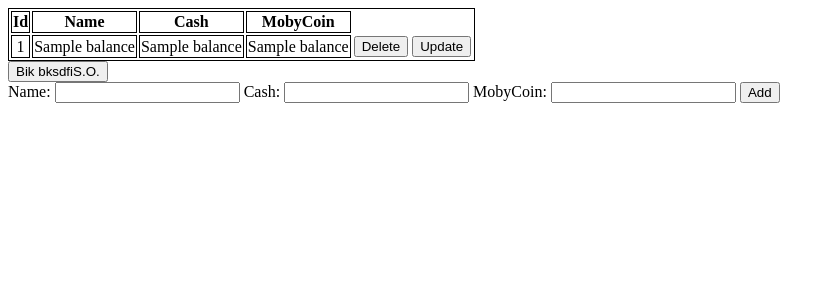
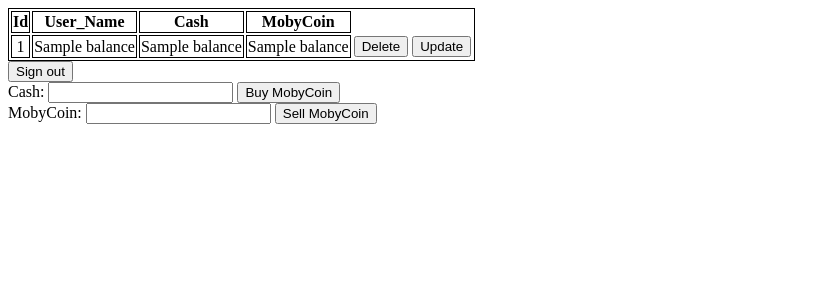
Before and after one commit to itucsdb1925/itucsdb1925, a Flask app: page /signedin in a window 1280 px wide. Shown: the top 300 px of the page, without its empty margins (0-835 px from the left). Run offline with Flask 2, Linux system fonts and the light colour scheme; a user stored in the database is signed in; a database or web service that is not in the repository returns one stand-in record (values such as "Sample title"); parts of the project's set-up code (start-up, migrations or seed data) failed here and were passed over; some libraries are stand-ins or nearby versions.

Commit message:
cash and mobycoin transfers

```diff
--- a/balance.py
+++ b/balance.py
@@ -4,8 +4,8 @@
 from flask_login import UserMixin
 
 class Balance:
-  def __init__(self, Id, Name, Cash=0, MobyCoin=0):
+  def __init__(self, Id,User_name, Cash=0, MobyCoin=0):
     self.id = Id
-    self.name = Name
+    self.user_name = User_name
     self.cash = Cash
     self.mobyCoin = MobyCoin
--- a/database.py
+++ b/database.py
@@ -10,7 +10,7 @@
   def create_user(self):
     with dbapi2.connect(self.connection_string) as connection:
       cursor = connection.cursor()
-      sql_command="CREATE TABLE IF NOT EXISTS USERS (USER_NAME VARCHAR(100) PRIMARY KEY, PASSWORD VARCHAR(1000))"
+      sql_command="CREATE TABLE IF NOT EXISTS USERS (USER_NAME VARCHAR(100) PRIMARY KEY, PASSWORD VARCHAR(100))"
       cursor.execute(sql_command)
       connection.commit()
       cursor.close()
@@ -36,16 +36,16 @@
   def create_balance(self):
     with dbapi2.connect(self.connection_string) as connection:
       cursor = connection.cursor()
-      sql_command="CREATE TABLE IF NOT EXISTS BALANCE (ID SERIAL PRIMARY KEY, NAME VARCHAR(100), CASH FLOAT, MOBYCOIN FLOAT)"
+      sql_command="CREATE TABLE IF NOT EXISTS BALANCE (ID SERIAL PRIMARY KEY, USER_NAME VARCHAR(100) REFERENCES USERS(USER_NAME),CASH FLOAT, MOBYCOIN FLOAT)"
       cursor.execute(sql_command)
       connection.commit()
       cursor.close()
-  def get_balance(self,balance_id):
+  def get_balance(self,user_name):
     balance_data = []
     with dbapi2.connect(self.connection_string) as connection:
       cursor = connection.cursor()
-      sql_command="SELECT * FROM BALANCE WHERE(ID = %(id)s)"
-      cursor.execute(sql_command,{'id':balance_id})
+      sql_command="SELECT * FROM BALANCE WHERE(USER_NAME = %(user_name)s)"
+      cursor.execute(sql_command,{'user_name':user_name})
       balance_data = cursor.fetchone()
       connection.commit()
       cursor.close()
@@ -53,8 +53,8 @@
   def add_balance(self,balance):
     with dbapi2.connect(self.connection_string) as connection:
       cursor = connection.cursor()
-      sql_command="INSERT INTO BALANCE (NAME,CASH,MOBYCOIN) VALUES (%(name)s, %(cash)s, %(mobycoin)s)"
-      cursor.execute(sql_command,{'name':balance.name,'cash':balance.cash,'mobycoin':balance.mobyCoin})
+      sql_command="INSERT INTO BALANCE (USER_NAME,CASH,MOBYCOIN) VALUES ( %(user_name)s, %(cash)s, %(mobycoin)s)"
+      cursor.execute(sql_command,{'user_name':balance.user_name,'cash':balance.cash,'mobycoin':balance.mobyCoin})
       connection.commit()
       cursor.close()
   def delete_balance(self,balance_id):
@@ -67,7 +67,21 @@
   def update_balance(self,balance):
     with dbapi2.connect(self.connection_string) as connection:
       cursor = connection.cursor()
-      sql_command="UPDATE BALANCE SET NAME=%(name)s,CASH = %(cash)s,MOBYCOIN = %(mobycoin)s WHERE (ID = %(id)s)"
-      cursor.execute(sql_command,{'name':balance.name,'cash':balance.cash,'mobycoin':balance.mobyCoin,'id':balance.id})
+      sql_command="UPDATE BALANCE SET CASH = %(cash)s,MOBYCOIN = %(mobycoin)s WHERE (ID = %(id)s)"
+      cursor.execute(sql_command,{'cash':balance.cash,'mobycoin':balance.mobyCoin,'id':balance.id})
       connection.commit()
       cursor.close()
+  def buy_mobycoin(self,balance,cash):
+    if(cash>balance.cash):
+      return False
+    added_coin = cash / 10
+    balance.mobyCoin += added_coin
+    balance.cash -= cash
+    self.update_balance(balance)
+  def sell_mobycoin(self,balance,mobycoin):
+    if(mobycoin>balance.mobyCoin):
+      return False
+    added_cash = mobycoin*10
+    balance.mobyCoin -= mobycoin
+    balance.cash += added_cash
+    self.update_balance(balance)
--- a/templates/index.html
+++ b/templates/index.html
@@ -8,14 +8,14 @@
     <table style="border: 1px solid black;align-content: center;">
       <tr style="border: 1px solid black;">
         <th style="border: 1px solid black;">Id</th>
-        <th style="border: 1px solid black;">Name</th>
+        <th style="border: 1px solid black;">User_Name</th>
         <th style="border: 1px solid black;">Cash</th>
         <th style="border: 1px solid black;">MobyCoin</th>
       </tr>
       {% for item in balance %}
       <tr style="border: 1px solid black;">
         <td style="border: 1px solid black;text-align: center;">{{item.id}}</td>
-        <td style="border: 1px solid black;text-align: center;">{{item.name}}</td>
+        <td style="border: 1px solid black;text-align: center;">{{item.user_name}}</td>
         <td style="border: 1px solid black;text-align: center;">{{item.cash}}</td>
         <td style="border: 1px solid black;text-align: center;">{{item.mobyCoin}}</td>
         <td>
@@ -35,16 +35,22 @@
       {% endfor %}
     </table>
     <form action="/signout" method="post">
-            <button type="submit" >Bik bksdfiS.O.</button>
+      <button type="submit" >Sign out</button>
+    </form>
+    <!--<form action="/signedin" method="post" style="margin-bottom: 30px">
+      Name: <input type="text" name="Name" required>
+      Cash: <input type="text" name="Cash" required>
+      MobyCoin: <input type="text" name="MobyCoin" required>
+      <input type="submit" value="Add">
+    </form>-->
+    <form action="/signedin" method="post">
+      Cash: <input type="text" name="Cash" required>
+      <input type="submit" value="Buy MobyCoin">
     </form>
     <form action="/signedin" method="post">
-    Name: <input type="text" name="Name" required>
-    Cash: <input type="text" name="Cash" required>
-    MobyCoin: <input type="text" name="MobyCoin" required>
-    <input type="submit" value="Add">
+      MobyCoin: <input type="text" name="MobyCoin" required>
+      <input type="submit" value="Sell MobyCoin">
     </form>
-    {% if num[0] and num[1] %}{{num[0]+num[1]}}{% endif %}
-    <p>
   </body>
 </html>
 {% endblock %}
--- a/templates/update.html
+++ b/templates/update.html
@@ -7,7 +7,6 @@
   <body>
     <form action="/update" method="post">
     <input type="hidden" name="id_to_update" value="{{update_id}}" />
-    Name: <input type="text" name="Name_update" required>
     Cash: <input type="text" name="Cash_update" required>
     MobyCoin: <input type="text" name="MobyCoin_update" required>
     <input type="submit" value="Update">
--- a/user.py
+++ b/user.py
@@ -9,7 +9,7 @@
 dsn = f.read()
 
 class User(UserMixin):
-  def __init__(self, User_name, Password):
+  def __init__(self, User_name, Password,Balance_id=0):
     self.user_name = User_name
     self.password = Password
     self.active = True
@@ -23,6 +23,5 @@
 def get_user(user_id):
   database=Database(dsn)
   password = database.get_hashed_password(user_id)[0]
-  print("eeeeeee",password)
   user = User(user_id, password) if password else None
   return user
--- a/views.py
+++ b/views.py
@@ -4,7 +4,7 @@
 from user import User,get_user
 from database import Database
 from forms import SigninForm
-from flask_login import LoginManager,login_user,logout_user,login_required
+from flask_login import LoginManager,login_user,logout_user,login_required,current_user
 
 f = open("database_string.txt","r")
 dsn = f.read()
@@ -16,6 +16,7 @@
     password = form.data["password"]
     user = get_user(username)
     database=Database(dsn)
+    database.create_balance()
     database.create_user()
     print(user.user_name,user.password)
     if(username and password):
@@ -39,10 +40,13 @@
   password = request.form.get("password")
   database=Database(dsn)
   database.create_user()
+  database.create_balance()
   if(username and password):
     user=User(username,password)
     database.add_user(user)
-    next_page = request.args.get("next", url_for("/signedin"))
+    balance=Balance(0,username)
+    database.add_balance(balance)
+    next_page = request.args.get("next", url_for("sign_in"))
     return redirect(next_page)
   return render_template("signup.html")
 
@@ -50,16 +54,16 @@
 @login_required
 def update():
   update_id = request.form.get("id_to_update")
-  num1 = request.form.get("Cash_update")
-  num2 = request.form.get("MobyCoin_update")
-  given_name = request.form.get("Name_update")
-  if(num1 and num2):
-    num1=float(num1)
-    num2=float(num2)
+  cash_update = request.form.get("Cash_update")
+  mobycoin_update = request.form.get("MobyCoin_update")
+
+  if(cash_update and mobycoin_update):
+    cash_update=float(cash_update)
+    mobycoin_update=float(mobycoin_update)
   database=Database(dsn)
   database.create_balance()
-  if(num1 and num2 and update_id and given_name):
-    update_balance = Balance(update_id,given_name,num1,num2)
+  if(cash_update and mobycoin_update and update_id):
+    update_balance = Balance(update_id,"",cash_update,mobycoin_update)
     database.update_balance(update_balance)
     return redirect("/signedin")
   return render_template("update.html",update_id=update_id)
@@ -67,35 +71,46 @@
 #@app.route("/signedin", methods=["POST","GET"])
 @login_required
 def home_page():
-  num1 = request.form.get("Cash")
-  num2 = request.form.get("MobyCoin")
-  given_name = request.form.get("Name")
+  user_id = current_user.get_id()
+  user = get_user(user_id)
+  cash = request.form.get("Cash")
+  mobycoin = request.form.get("MobyCoin")
+  #given_name = request.form.get("Name")
   delete_id = request.form.get("id_to_delete")
   update_id = request.form.get("id_to_update")
-  if(num1 and num2):
-    num1=float(num1)
-    num2=float(num2)
   database=Database(dsn)
   database.create_balance()
+  if(cash):
+    cash=float(cash)
+    if(user):
+      balance=database.get_balance(user_id)
+      database.buy_mobycoin(balance,cash)
+  if(mobycoin):
+    mobycoin=float(mobycoin)
+    if(user):
+      balance=database.get_balance(user_id)
+      database.sell_mobycoin(balance,mobycoin)
   if(delete_id):
     database.delete_balance(delete_id)
   """if(update_id):
     return redirect(url_for("update",update(update_id)))"""
   connection = dbapi2.connect(dsn)
   cursor = connection.cursor()
-  if(num1 and num2):
-    balance=Balance(0,given_name,num1,num2)
-    database.add_balance(balance)
-  statement="""SELECT * FROM BALANCE"""
-  cursor.execute(statement)
+  #if(cash and mobycoin):
+  #  balance=Balance(0,given_name,cash,mobycoin)
+  #  database.add_balance(balance)
+  statement="""SELECT * FROM BALANCE WHERE USER_NAME=%(user_name)s"""
+  cursor.execute(statement,{'user_name':user.user_name})
   fetched = cursor.fetchall()
   balance_list = []
   for i in fetched:
     balance_list.append(Balance(i[0],i[1],i[2],i[3]))
+
+
   #statement = """INSERT INTO PERSON (
   #NAME) VALUES (%(name_person)s)"""
   #cursor.execute(statement,{'name_person':names.get_full_name()})
   connection.commit()
   cursor.close()
   connection.close()
-  return render_template("index.html",balance=balance_list,num=(num1,num2))
+  return render_template("index.html",balance=balance_list,num=(cash,mobycoin))
```
